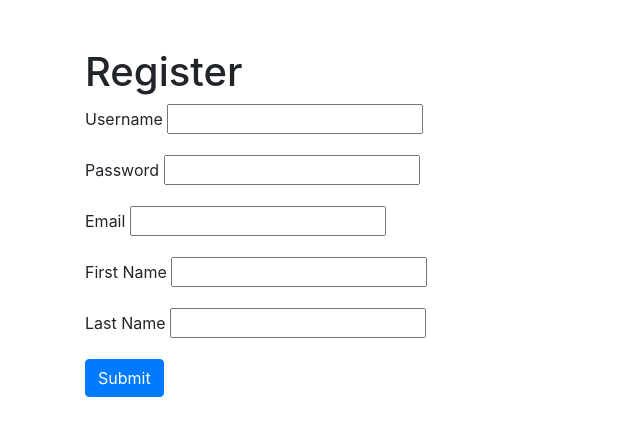
After one commit to MacGlass/Flask-Feedback, a Flask app: template templates/register.html in a window 1280 px wide. The commit adds this page. Shown: the top 436 px of the page, without its empty margins (0-640 px from the left). Run offline with Flask 2, Linux system fonts and the light colour scheme; the template is opened without the code that fills it: values that come from a table or form of the project are taken from there, others are empty; some libraries are stand-ins or nearby versions.

Commit message:
adding templates and routes. small error with registration

```diff
--- /dev/null
+++ b/app.py
@@ -0,0 +1,92 @@
+""" User application """
+
+from flask import Flask, redirect, render_template, flash, url_for, request, session
+from forms import AddUser, LogInForm
+from models import db, connect_db, User
+
+
+app = Flask(__name__)
+app.config['SQLALCHEMY_DATABASE_URI'] = 'postgresql://'
+app.config['SQLALCHEMY_TRACK_MODIFICATIONS'] = False
+app.config['SQLALCHEMY_ECHO'] = True
+app.config['SECRET_KEY'] = 'secretsecretseacreats'
+
+connect_db(app)
+
+
+@app.route("/")
+def rediect_register():
+    """ redirects to register page """
+    return redirect("/register")
+
+@app.route("/register")
+def show_registration_form():
+    """ show the registration form for user """
+    form = AddUser()
+    return render_template("register.html", form=form)
+
+
+@app.route("/register", methods=["POST"])
+def add_user_registration_form():
+    """ show the registration form for user """
+    form = AddUser()
+
+    if form.validate_on_submit():
+        username = form.username.data
+        password = form.password.data
+        email = form.email.data
+        first_name = form.first_name.data
+        last_name = form.last_name.data
+
+        new_user = User.register(username, password)
+
+        new_user.email = email
+        new_user.first_name = first_name
+        new_user.last_name = last_name
+
+        db.session.add(new_user)
+        db.session.commit()
+
+        return redirect("/secret")
+    else:
+        return render_template("register.html", form=form)
+
+
+@app.route("/login")
+def login():
+    """ Show user login page """
+
+    form = LogInForm()
+
+    return render_template("login.html", form=form)
+
+
+@app.route("/login", methods=["POST"])
+def validate_login():
+    """ show the registration form for user """
+    form = LogInForm()
+
+    if form.validate_on_submit():
+        username = form.username.data
+        password = form.password.data
+
+        user = User.authenticate(username, password)
+
+        if user:
+            session["user_id"] = user.id
+            return redirect("/secret")
+
+        else:
+            form.username.errors = ["Bad name/password"]
+            return redirect("/login")
+
+
+@app.route("/secret")
+def show_the_secrets():
+    """ Authenticate the user and see if they can see the secrets """
+
+    if "user_id" not in session:
+        flash("You must be logged in to view!")
+        return redirect("/")
+    else:
+        redner_template("secret.html")
--- /dev/null
+++ b/forms.py
@@ -0,0 +1,24 @@
+from flask_wtf import FlaskForm
+from wtforms import StringField
+
+
+class AddUser(FlaskForm):
+    """ Form to add new users. """
+
+    username = StringField("Username")
+
+    password = StringField("Password")
+
+    email = StringField("Email")
+
+    first_name = StringField("First Name")
+
+    last_name = StringField("Last Name")
+
+
+class LogInForm(FlaskForm):
+    """ Form to log in. """
+
+    username = StringField("Username")
+
+    password = StringField("Password")
--- a/requirements.txt
+++ b/requirements.txt
@@ -3,6 +3,7 @@ cffi==1.12.3
 Click==7.0
 Flask==1.1.1
 Flask-SQLAlchemy==2.4.0
+Flask-WTF==0.14.2
 itsdangerous==1.1.0
 Jinja2==2.10.1
 MarkupSafe==1.1.1
@@ -10,3 +11,4 @@ pycparser==2.19
 six==1.12.0
 SQLAlchemy==1.3.7
 Werkzeug==0.15.5
+WTForms==2.2.1
--- a/templates/base.html
+++ b/templates/base.html
@@ -4,11 +4,12 @@
   <meta charset="UTF-8">
   <meta name="viewport" content="width=device-width, initial-scale=1.0">
   <meta http-equiv="X-UA-Compatible" content="ie=edge">
-
+  <link rel="stylesheet" href="https://stackpath.bootstrapcdn.com/bootstrap/4.3.1/css/bootstrap.min.css" integrity="sha384-ggOyR0iXCbMQv3Xipma34MD+dH/1fQ784/j6cY/iJTQUOhcWr7x9JvoRxT2MZw1T" crossorigin="anonymous">
+<script src="https://stackpath.bootstrapcdn.com/bootstrap/4.3.1/js/bootstrap.min.js" integrity="sha384-JjSmVgyd0p3pXB1rRibZUAYoIIy6OrQ6VrjIEaFf/nJGzIxFDsf4x0xIM+B07jRM" crossorigin="anonymous"></script>
   <title>Document</title>
 </head>
 <body>
-
+<div class="container mt-5">
 {% block title %}
 
 {% endblock %}
@@ -16,9 +17,8 @@
 {% block content %}
 
 {% endblock %}
-
+</div>
 </body>
 
-<link rel="stylesheet" href="https://stackpath.bootstrapcdn.com/bootstrap/4.3.1/css/bootstrap.min.css" integrity="sha384-ggOyR0iXCbMQv3Xipma34MD+dH/1fQ784/j6cY/iJTQUOhcWr7x9JvoRxT2MZw1T" crossorigin="anonymous">
-<script src="https://stackpath.bootstrapcdn.com/bootstrap/4.3.1/js/bootstrap.min.js" integrity="sha384-JjSmVgyd0p3pXB1rRibZUAYoIIy6OrQ6VrjIEaFf/nJGzIxFDsf4x0xIM+B07jRM" crossorigin="anonymous"></script>
+
 </html>
--- /dev/null
+++ b/templates/register.html
@@ -0,0 +1,23 @@
+{% extends 'base.html'  %}
+
+{% block title  %}
+<h1>Register</h1>
+{% endblock %}
+
+{% block content %}
+{% for msg in get_flashed_messages() %}
+<p>{{msg}}</p>
+{% endfor %}
+<form action="/register" method="POST">
+
+    {% for field in form
+        if field.widget.input_type != "hidden" %}
+        <p>
+        {{ field.label }}
+        {{ field }}
+        </p>
+    {% endfor %}
+    <button form="submit" class="btn btn-primary">Submit</button>
+    </form>
+
+{% endblock %}
```
Also changed, not shown: models.py (+27 -1 lines), templates/login.html (added, +25 -0 lines), templates/secret.html (added, +9 -0 lines).
